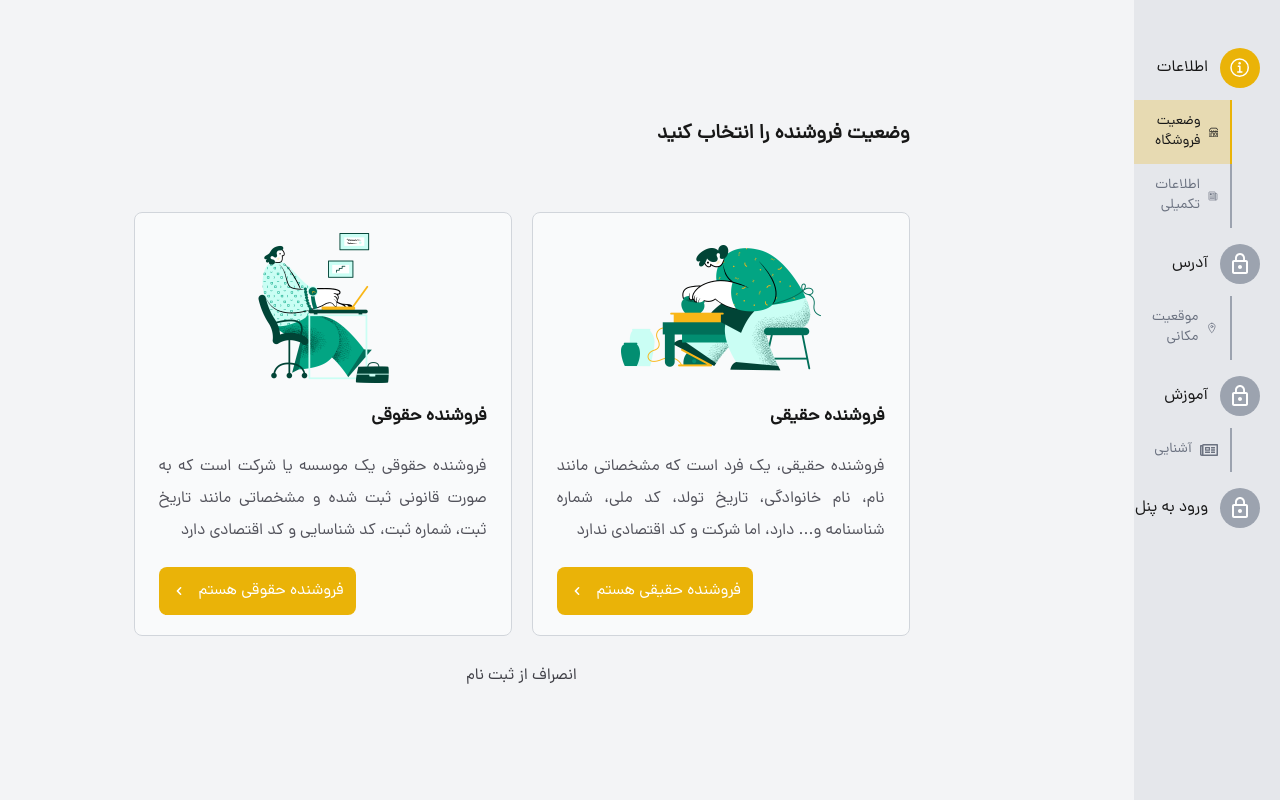
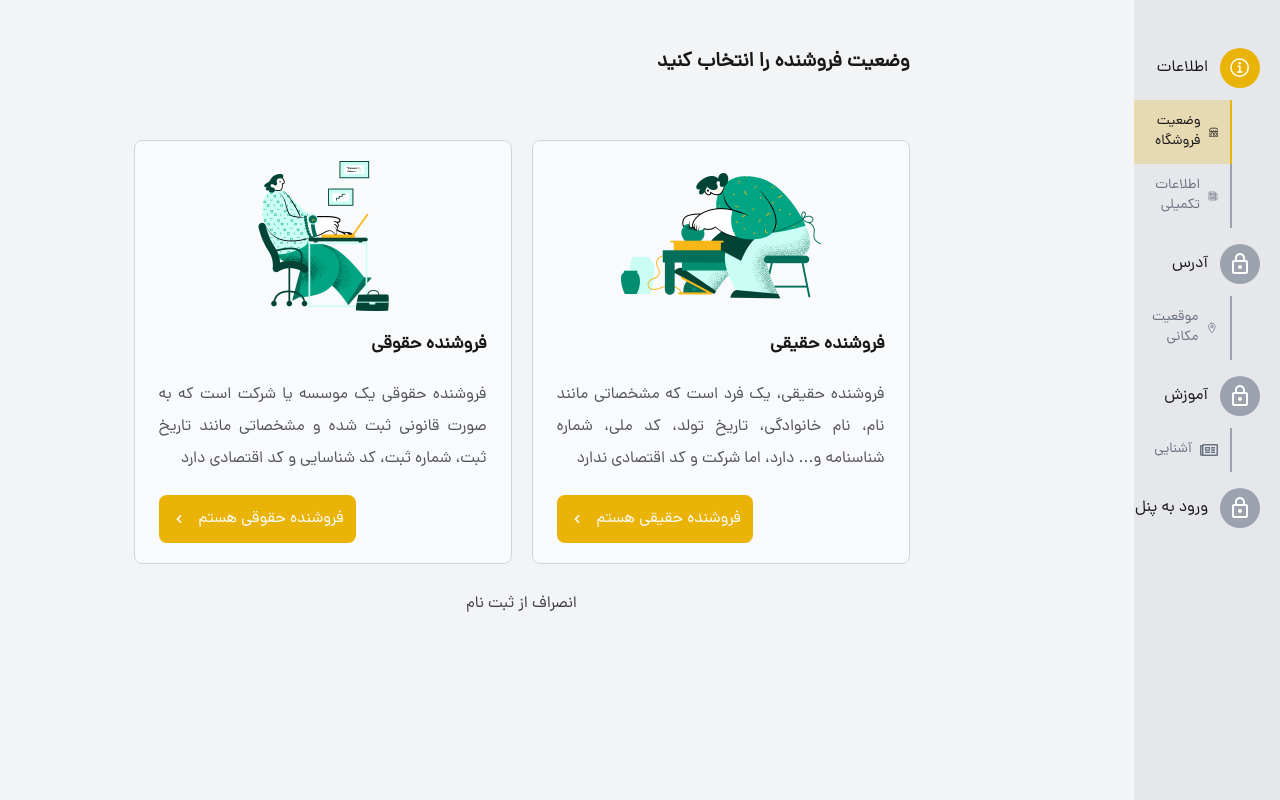
Before and after one commit to milad1385/tool-shop, a Next.js app: page /seller-introduction/register in a window 1280 px wide. Built offline with nearby package versions, Linux system fonts and the light colour scheme.

Commit message:
use stepper form

```diff
--- a/src/components/templates/seller-introduction/SellerRegisterContainer.tsx
+++ b/src/components/templates/seller-introduction/SellerRegisterContainer.tsx
@@ -1,7 +1,7 @@
 import React from "react";
 
 function SellerRegisterContainer({ children }: { children: React.ReactNode }) {
-  return <div className="flex-1 md:flex-[0.8] md:px-10 lg:px-56 py-5 lg:py-20">{children}</div>;
+  return <div className="flex-1 md:flex-[0.8] md:px-10 lg:px-56 py-2">{children}</div>;
 }
 
 export default SellerRegisterContainer;
--- a/src/components/templates/seller-introduction/SellerStatusBox.tsx
+++ b/src/components/templates/seller-introduction/SellerStatusBox.tsx
@@ -1,5 +1,5 @@
-"use client";
 import { ISellerStatus } from "@/libs/types";
+import { setToLocalStorage } from "@/utils/helper";
 import Image from "next/image";
 import { usePathname, useSearchParams, useRouter } from "next/navigation";
 import { HiChevronLeft } from "react-icons/hi";
@@ -17,8 +17,12 @@ function SellerStatusBox({
   const params = new URLSearchParams(searchParams);
 
   const handleNextStep = (value: string) => {
-    console.log(value);
     params.set("seller-type", value);
+    params.set("step", "1");
+    params.set("substep", "2");
+
+    setToLocalStorage("step", 1);
+    setToLocalStorage("substep", 2);
     router.push(`${pathname}?${params}`);
   };
   return (
```
